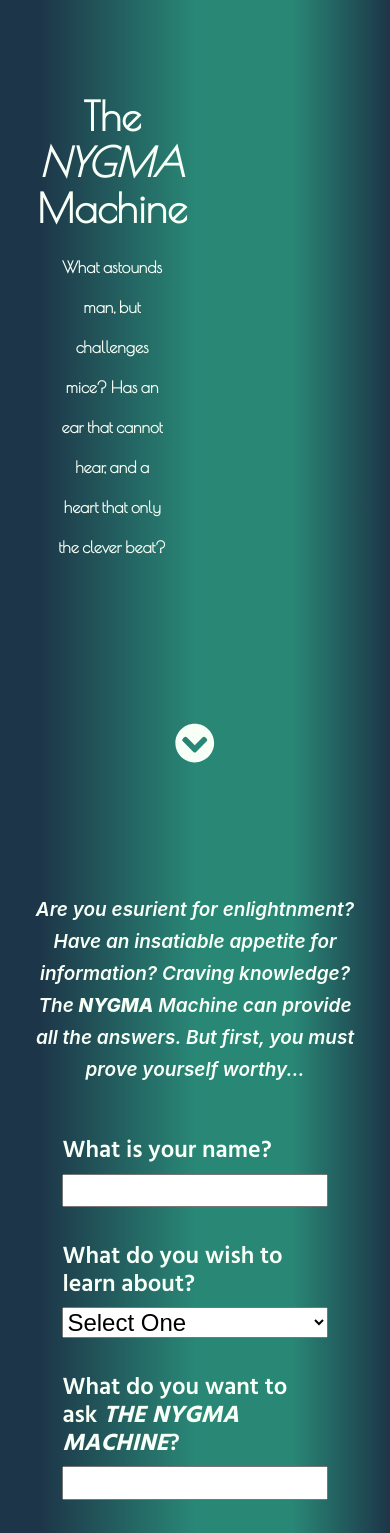
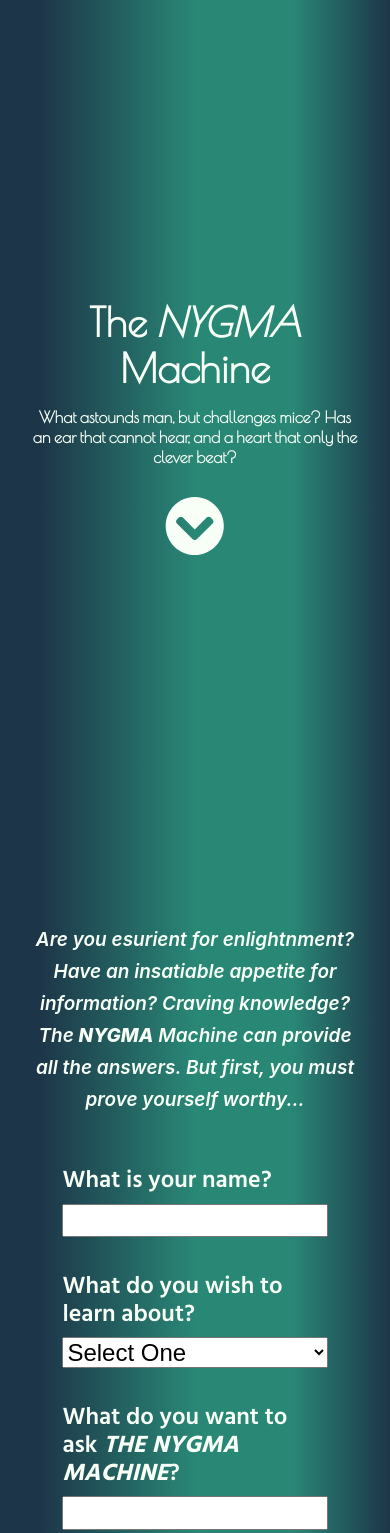
Before and after one commit to nygma-machine/project-4, a React (Create React App) app: page / in a window 390 px wide. Shown: the top 1533 px of the page. Built offline with nearby package versions, Linux system fonts and the light colour scheme; no server answers; the database is empty.

Commit message:
added better mobile styling, pudding and margerine :iphone:

```diff
--- a/src/styles/scss/_HomePage.scss
+++ b/src/styles/scss/_HomePage.scss
@@ -3,6 +3,7 @@
         display: flex;
         flex-wrap: wrap;
         align-items: center;
+        min-height: 600px;
         height: 100vh;
     }
     h1 {
@@ -38,8 +39,15 @@
     }
 
     .downArrow {
+        top: -70px;
+        position: relative;
         width: 100%;
-        font-size: 2rem;
+        font-size: 3rem;
+        transition: color 0.2s;
+    }
+
+    .downArrow:hover {
+        color: grey;
     }
 
     .description {
@@ -47,7 +55,7 @@
         font-style: italic;
         line-height: 1.6rem;
         margin: 50px auto;
-        width: 85vw;
+        padding-top: 30px;
         span {
             font-weight: 800;
             text-transform: uppercase;
--- a/src/styles/scss/_mediaQueries.scss
+++ b/src/styles/scss/_mediaQueries.scss
@@ -8,10 +8,11 @@
     .homePage {
         .headerFlex {
             margin-bottom: 50px;
+            align-content: center;
         }
-    }
+        .siteHeading{
+            width: 100%;
 
-    .siteHeading{
             h1{
                 font-size: 2rem;
                 text-align: center;
@@ -27,6 +28,10 @@
                 line-height: 1rem;
                 margin: 0 auto;
             }
+        }
+        .downArrow {
+            padding-top: 25px;
+            top: 0;
         }
         .imgContainer{
             display: none;
@@ -45,6 +50,8 @@
         .description {
             text-align: center;
         }
+    }
+
 
     // Maze Page styling
 
--- a/src/styles/scss/styles.css
+++ b/src/styles/scss/styles.css
@@ -405,6 +405,7 @@ ul li {
   display: flex;
   flex-wrap: wrap;
   align-items: center;
+  min-height: 600px;
   height: 100vh;
 }
 .homePage h1 {
@@ -437,15 +438,21 @@ ul li {
   width: 100%;
 }
 .homePage .downArrow {
+  top: -70px;
+  position: relative;
   width: 100%;
-  font-size: 2rem;
+  font-size: 3rem;
+  transition: color 0.2s;
+}
+.homePage .downArrow:hover {
+  color: grey;
 }
 .homePage .description {
   font-size: 0.95rem;
   font-style: italic;
   line-height: 1.6rem;
   margin: 50px auto;
-  width: 85vw;
+  padding-top: 30px;
 }
 .homePage .description span {
   font-weight: 800;
@@ -843,41 +850,44 @@ footer {
 
   .homePage .headerFlex {
     margin-bottom: 50px;
+    align-content: center;
   }
-
-  .siteHeading h1 {
+  .homePage .siteHeading {
+    width: 100%;
+  }
+  .homePage .siteHeading h1 {
     font-size: 2rem;
     text-align: center;
     margin: 0.4em 0;
   }
-  .siteHeading span {
+  .homePage .siteHeading span {
     display: inline-block;
   }
-  .siteHeading p {
+  .homePage .siteHeading p {
     font-size: 0.8rem;
     max-width: inherit;
     text-align: center;
     line-height: 1rem;
     margin: 0 auto;
   }
-
-  .imgContainer {
+  .homePage .downArrow {
+    padding-top: 25px;
+    top: 0;
+  }
+  .homePage .imgContainer {
     display: none;
   }
-
-  footer {
+  .homePage footer {
     line-height: 0.5rem;
     margin-top: 0;
   }
-
-  footer a,
-footer p {
+  .homePage footer a,
+.homePage footer p {
     font-size: 0.5rem;
     line-height: 1rem;
     margin: 0;
   }
-
-  .description {
+  .homePage .description {
     text-align: center;
   }
 
```
Also changed, not shown: 1 other file (tests, documents, lock files or other folders). Lines whose indentation alone changed are shown as unchanged.
